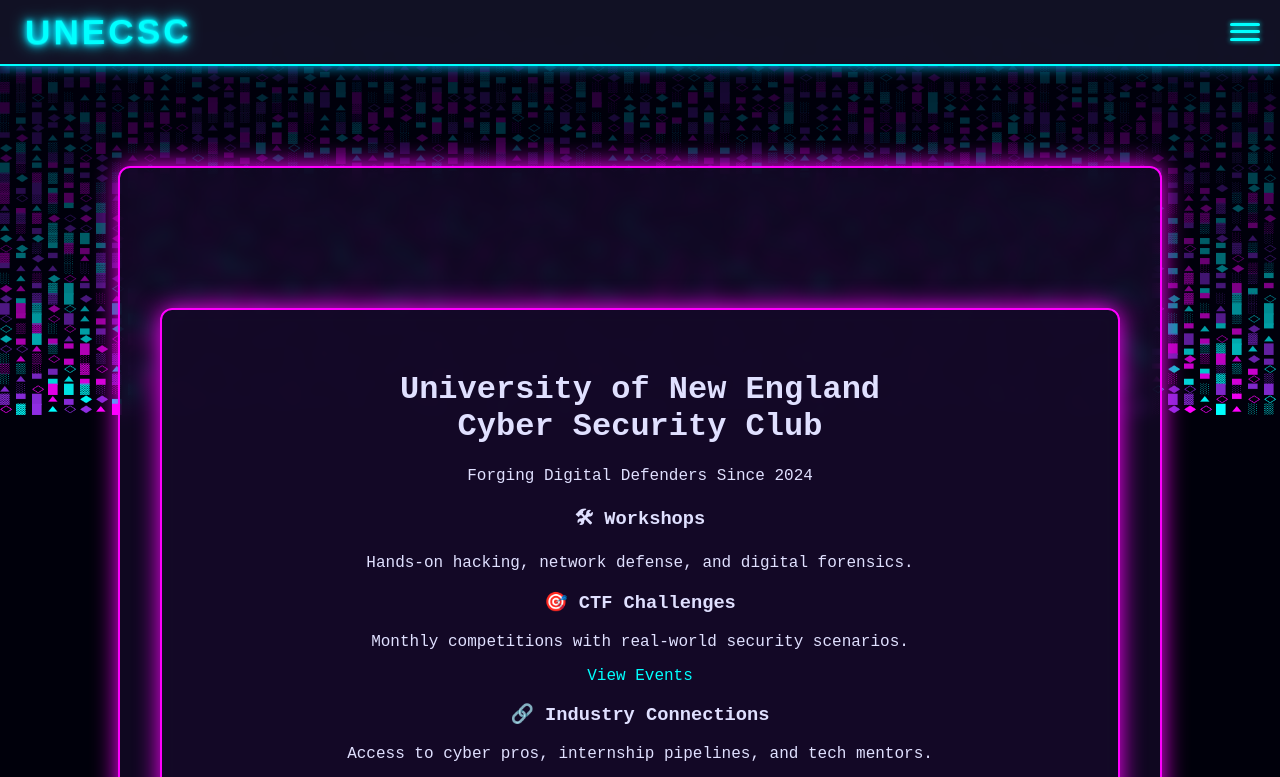
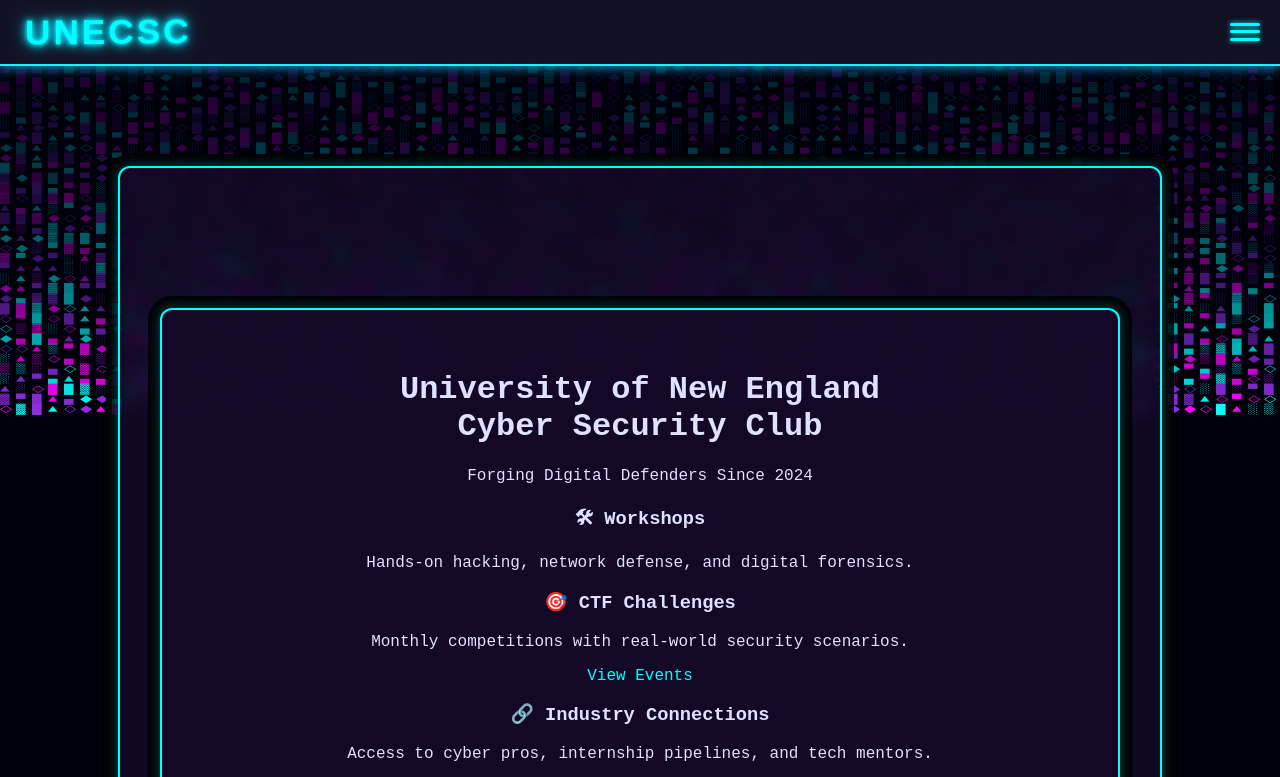
Before and after one commit to UNECSC/website, a React (Vite) app: page /#/ in a window 1280 px wide. Shown: the top 777 px of the page. Built offline with nearby package versions, Linux system fonts and the light colour scheme; a web font is replaced by a local one.

Commit message:
Reduced pink noise to content boxes, added black fade

```diff
--- a/js/styles/content.css
+++ b/js/styles/content.css
@@ -18,15 +18,18 @@
   color: #e0e0ff;
   background: var(--dark-bg);
   backdrop-filter: blur(8px) brightness(0.9);
-  border: 2px solid var(--neon-pink);
+  border: 2px solid var(--neon-cyan); /* Swapped from pink */
   border-radius: 12px;
-  box-shadow: 0 0 25px var(--neon-pink);
+  box-shadow:
+    0 0 12px rgba(0, 255, 255, 0.3),   /* Subtle neon cyan glow */
+    0 0 0 12px rgba(0, 0, 0, 0.85);    /* Thick black surround */
   text-align: center;
   min-height: 80vh;
   position: relative;
   z-index: 10;
   transition: all 0.4s ease;
 }
+
 
 .content.collapsed {
   max-height: 0;
```
